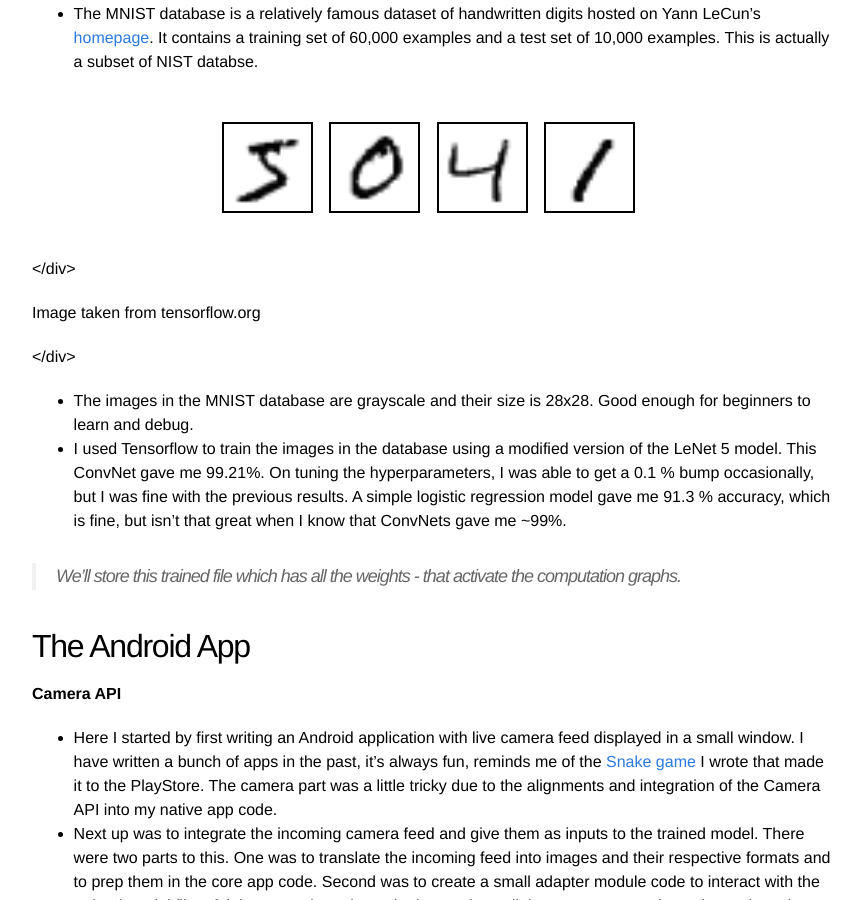
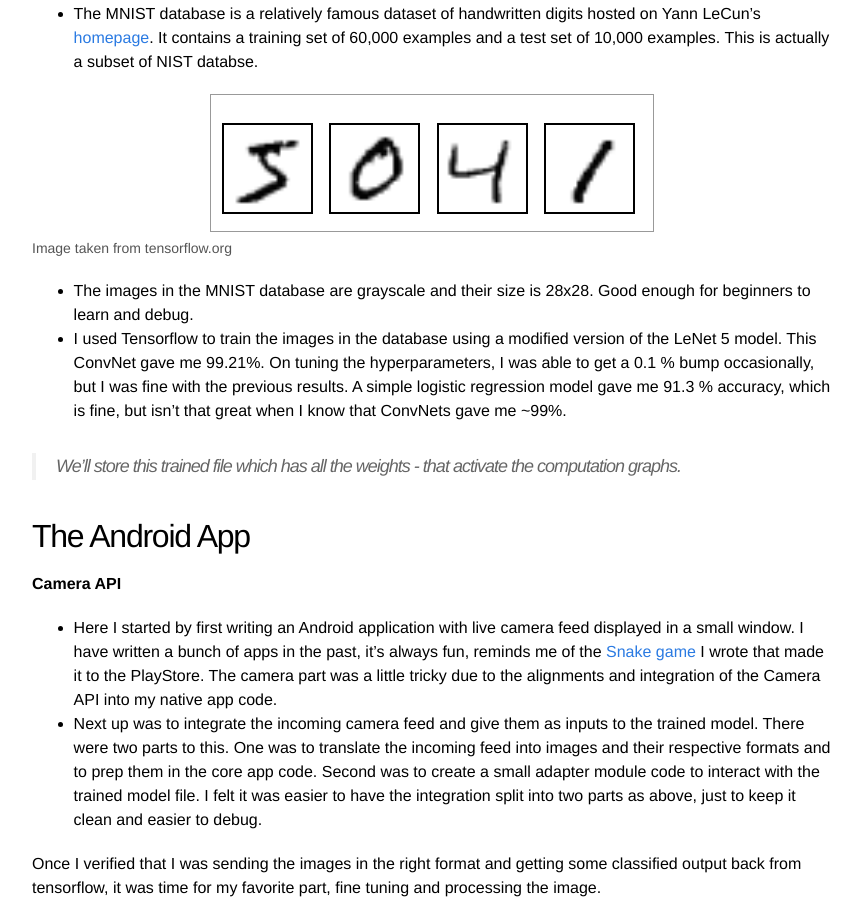
Before and after one commit to kaushikkanetkar/kaushikkanetkar.github.io, a Jekyll site: the page built from _posts/2017-03-31-tensorflow-app-mnist.markdown, in a window 1280 px wide and 900 px high, scrolled down 350 px. Shown: the whole window, without its empty margins (208-1069 px from the left). Built offline with Jekyll 4.4.1, drawn with Linux system fonts in a browser that asks for light colours.

Commit message:
screenshot

```diff
--- a/_posts/2017-03-31-tensorflow-app-mnist.markdown
+++ b/_posts/2017-03-31-tensorflow-app-mnist.markdown
@@ -16,9 +16,9 @@ I developed an application that recognizes handwritten digits using the live cam
 - The MNIST database is a relatively famous dataset of handwritten digits hosted on Yann LeCun's [homepage](http://http://yann.lecun.com/exdb/mnist/).
 It contains a training set of 60,000 examples and a test set of 10,000 examples. This is actually a subset of NIST databse.
 
+<div class="imgcap">
 <div style="text-align:center;"><img src="/assets/mnist_digits.png"></div>
-</div>
-<div class="thecap">Image taken from tensorflow.org</div>
+<div class="thecap" style="text-align:justify">Image taken from tensorflow.org</div>
 </div>
 
 - The images in the MNIST database are grayscale and their size is 28x28. Good enough for beginners to learn and debug.
@@ -47,4 +47,6 @@ Once I verified that I was sending the images in the right format and getting so
 
 After denoising the images, and integrating the input feed into the tensorflow API, I was able to recognize the handwritten digits as seen by the camera of my phone.
 
+<div style="text-align:center;"><img src="/assets/screenshot.png"></div>
+
 > Youtube link of the application -- [Demo](https://goo.gl/0FNvXL)
```
Also changed, not shown: assets/screenshot.png (added).
